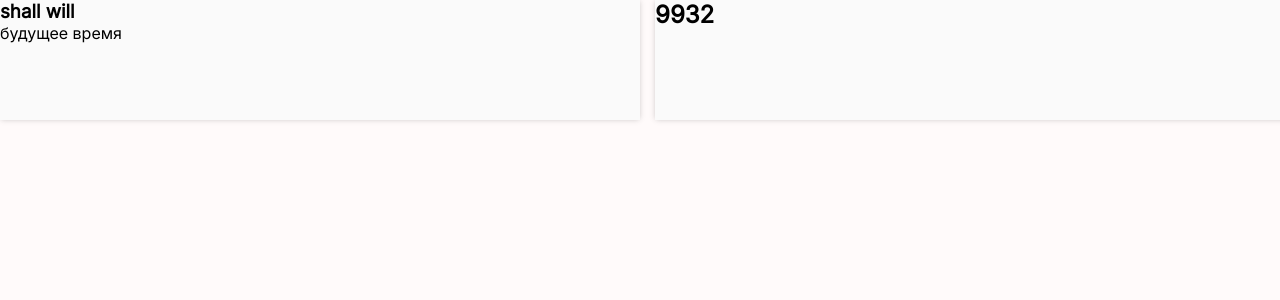
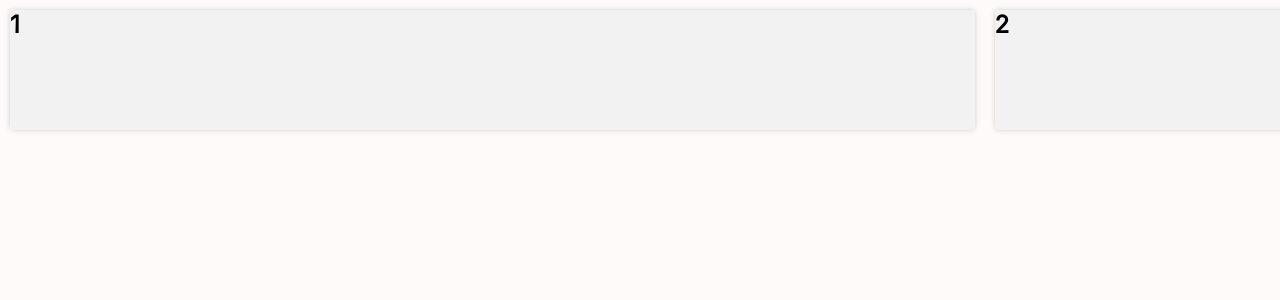
Before and after one commit to romyi/notebook, a React (Vite) app: page / in a window 1280 px wide. Shown: the top 300 px of the page. Built offline with nearby package versions, Linux system fonts and the light colour scheme.

Commit message:
carousel done

```diff
--- a/src/components/Editor.styled.ts
+++ b/src/components/Editor.styled.ts
@@ -1,11 +1,14 @@
 import styled from "@emotion/styled";
 
 interface IRibbon {
-    display: boolean
+    show: boolean
 }
 
 export const EditorBlock = styled.pre`
     padding: 12px;
+    h4, h5 {
+        color: #4f4f4f;
+    }
 `;
 
 export const EditorText = styled.textarea`
@@ -15,12 +18,12 @@ export const EditorText = styled.textarea`
     &:focus-visible {
         outline: 0;
     }
-    font-size: 18px;
+    font-size: 16px;
     margin-top: 16px;
     background-color: snow;
 `;
 
-export const Ribbon = styled.section`
+export const Ribbon = styled.section`${(props: IRibbon) => `
     position: absolute;
     bottom: 0px;
     left: 0px;
@@ -28,6 +31,7 @@ export const Ribbon = styled.section`
     width: 100%;
     transition: height 0.2s ease;
     overflow: hidden;
-    height: ${(props: IRibbon) => props.display ? '180px' : '0px'};
-    background-color: teal;
-`;
+    padding: ${props.show ? '12px' : 'none'};
+    height: ${props.show ? 'auto' : '0px'};
+    background-color: #f2f2f2;
+`}`;
--- a/src/components/Editor.tsx
+++ b/src/components/Editor.tsx
@@ -10,13 +10,15 @@ const Editor = () => {
     }, [])
     const change = (e: React.FormEvent<HTMLTextAreaElement>) => {
       settext(e.currentTarget.value)
-      e.currentTarget.value.split(' ').slice(-1)[0] === 'aa' ? setshowr(true) : setshowr(false)
+      setshowr(e.currentTarget.value.split(' ').slice(-1)[0] === '-н')
     }
   return (
     <EditorBlock>
-        <h3>Редактор</h3>
+        <h5>строка</h5>
         <h5>timeflieswhenyouhf@internet.ru</h5>
-        <Ribbon display={showr}><h1>контент</h1></Ribbon>
+        <Ribbon show={showr}>
+          <h3>команда</h3>
+        </Ribbon>
         <EditorText value={text} onChange={(e) => change(e)} ref={ta}/>
     </EditorBlock>
   )
--- a/src/pages/dashboard/Carous.styled.ts
+++ b/src/pages/dashboard/Carous.styled.ts
@@ -4,22 +4,27 @@ interface IHolder {
     delta?: number
 }
 
+interface ICarouselBlock {
+    cards?: number
+}
+
 export const CarouselHolder = styled.div`
     display: flex;
     min-width: 100%;
-    gap: 15px;
-    flex-direction: row;
-    justify-content: flex-start;
     transition: transform 0.7s ease;
     transform-origin: left;
-    transform: translateX(${(props: IHolder) => props.delta ?? 0}px);
+    transform: translateX(${(props: IHolder) => props.delta ?? 0}%);
+`;
+
+export const CarouselBlock = styled.div`
+    flex-grow: 1;
+    flex-shrink: 0;
+    flex-basis: ${(props: ICarouselBlock) => props.cards ? 100 / props.cards : 100}%;
 `;
 
 export const CarouselPod = styled.div`
-    flex-grow: 1;
-    flex-shrink: 0;
-    flex-basis: 50%;
     height: 120px;
-    background: #FAFAFA;
+    margin: 10px;
+    background-color: #f2f2f2;;
     box-shadow: 0px 0px 6px -1px rgba(0, 0, 0, 0.25);
 `;
--- a/src/pages/dashboard/Carous.tsx
+++ b/src/pages/dashboard/Carous.tsx
@@ -1,25 +1,26 @@
-import React, { ReactNode, useLayoutEffect, useReducer, useRef, useState } from 'react'
+import React, { ReactNode, useMemo, useReducer, useRef } from 'react'
 import { useSwipeable } from 'react-swipeable';
-import { CarouselHolder } from './Carous.styled'
+import { CarouselBlock, CarouselHolder } from './Carous.styled'
 
 interface ICarous {
   children: ReactNode[],
+  cards?: number
 }
 
-const carouselReducer = (state: any, action: any) => {
+const buildCarouselReducer = (total: number, cards: number) => (state: any, action: any) => {
   switch (action.type) {
     case 'left':
-      if (state.ix !== 4) {
+      if (state.ix !== total) {
         return {
+          delta: state.delta - 100/cards,
           ix: state.ix + 1,
-          delta: state.delta - 414
         }
       } else return state
     case 'right':
       if (state.ix !== 1) {
         return {
+          delta: state.delta + 100/cards,
           ix: state.ix - 1,
-          delta: state.delta + 414
         }
       } else return state
     default:
@@ -27,18 +28,20 @@ const carouselReducer = (state: any, action: any) => {
   }
 }
 
-const Carous = ({children}: ICarous) => {
+const Carous = ({children, cards}: ICarous) => {
+  const wrchildren = React.Children.map(children, child => <CarouselBlock cards={cards}>{child}</CarouselBlock>);
+  const carouselReducer = useMemo(() => buildCarouselReducer(React.Children.count(children), cards ?? 1), []);
   const [state, dispatch] = useReducer(carouselReducer, {delta: 0, ix: 1})
   const handlers = useSwipeable({
-    onSwipedLeft: (e) => {
-      dispatch({type: 'left'})
+    onSwipedLeft: () => {
+      dispatch({type: 'left' })
     },
     onSwipedRight: () => {
       dispatch({type: 'right'})
     }
   })
   return (
-    <CarouselHolder {...handlers} delta={state.delta}>{children}</CarouselHolder>
+    <CarouselHolder {...handlers} delta={state.delta}>{wrchildren}</CarouselHolder>
   )
 }
 
--- a/src/pages/dashboard/Dashboard.tsx
+++ b/src/pages/dashboard/Dashboard.tsx
@@ -7,12 +7,9 @@ import { Pod } from './Dashboard.styled'
 const Dashboard = () => {
   return (
     <Mobile>
-      <Carous>
-        <CarouselPod><h3>shall will</h3><p>будущее время</p></CarouselPod>
-        <CarouselPod><h2>9932</h2></CarouselPod>
-        <CarouselPod><h2>dae</h2></CarouselPod>
-        <CarouselPod><h2>abnc</h2></CarouselPod>
-        <CarouselPod><h2>ppaaaq</h2></CarouselPod>
+      <Carous cards={1.3}>
+        <CarouselPod><h2>1</h2></CarouselPod>
+        <CarouselPod><h2>2</h2></CarouselPod>
       </Carous>
     </Mobile>
   )
```
